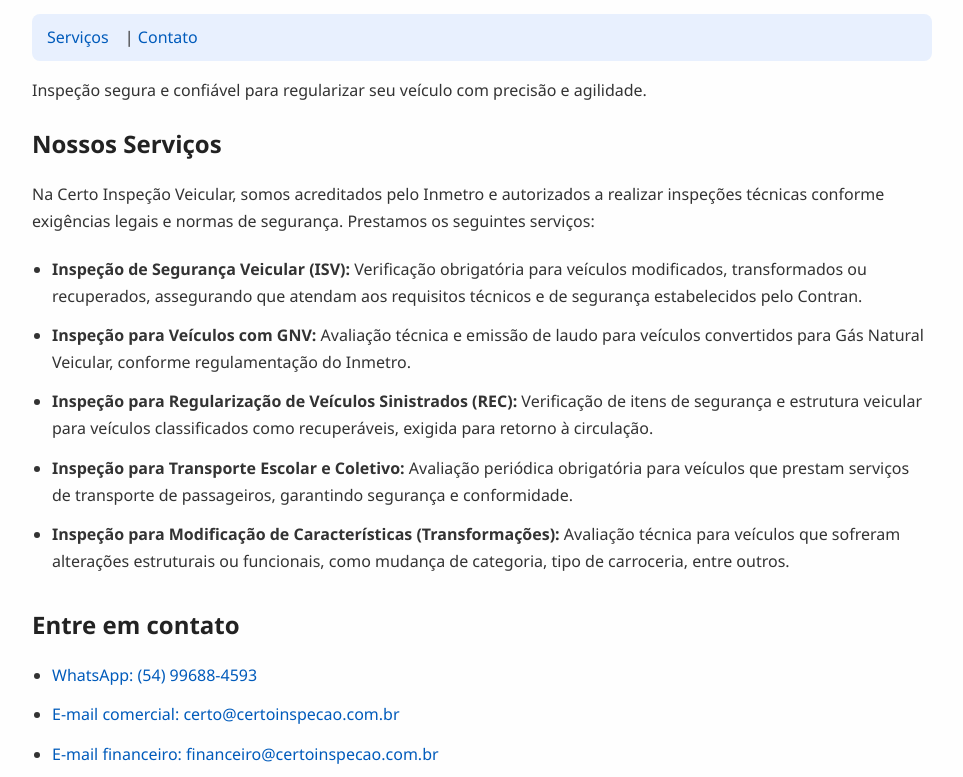
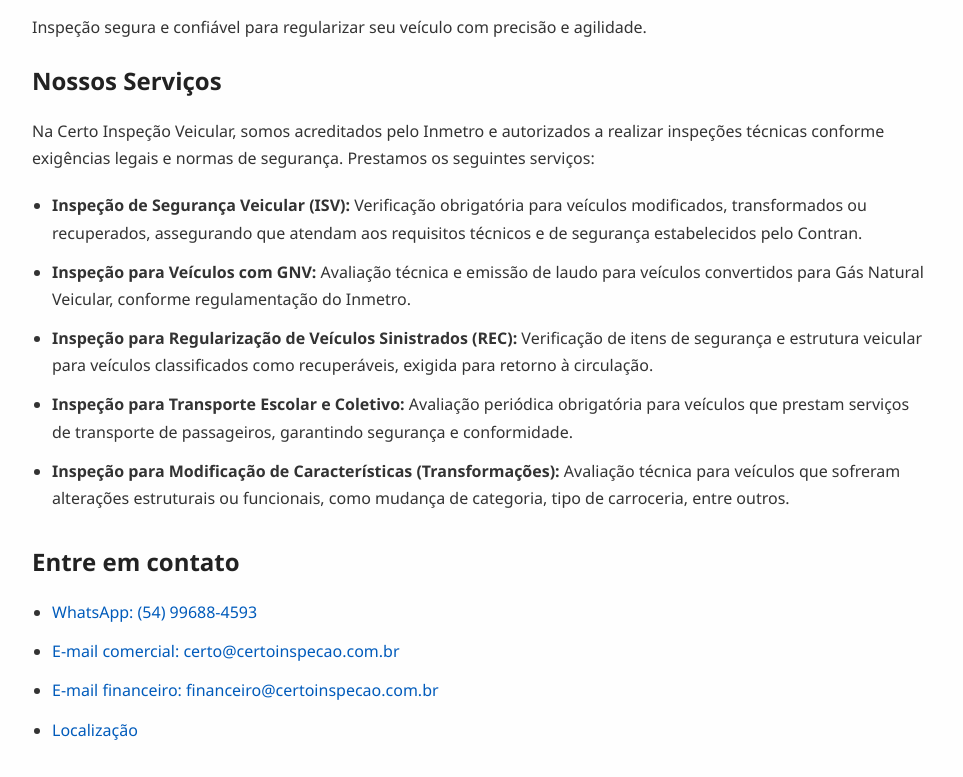
Before and after one commit to mbcampagnaro/certo-inspecao-site, a plain HTML site: page index.html in a window 1280 px wide. Shown: the part 116-893 px from the top of the page, without its empty margins (158-1121 px from the left). Drawn offline with Linux system fonts and the light colour scheme.

Commit message:
Remove barra de navegação abaixo do logo

```diff
--- a/index.html
+++ b/index.html
@@ -13,11 +13,6 @@
     <img src="images/logo.png" alt="Certo Inspeção Veicular">
     <h1 style="margin: 0;">Certo Inspeção Veicular</h1>
   </header>
-
-  <nav>
-    <a href="#servicos">Serviços</a> |
-    <a href="#contato">Contato</a>
-  </nav>
 
   <p>Inspeção segura e confiável para regularizar seu veículo com precisão e agilidade.</p>
 
```
